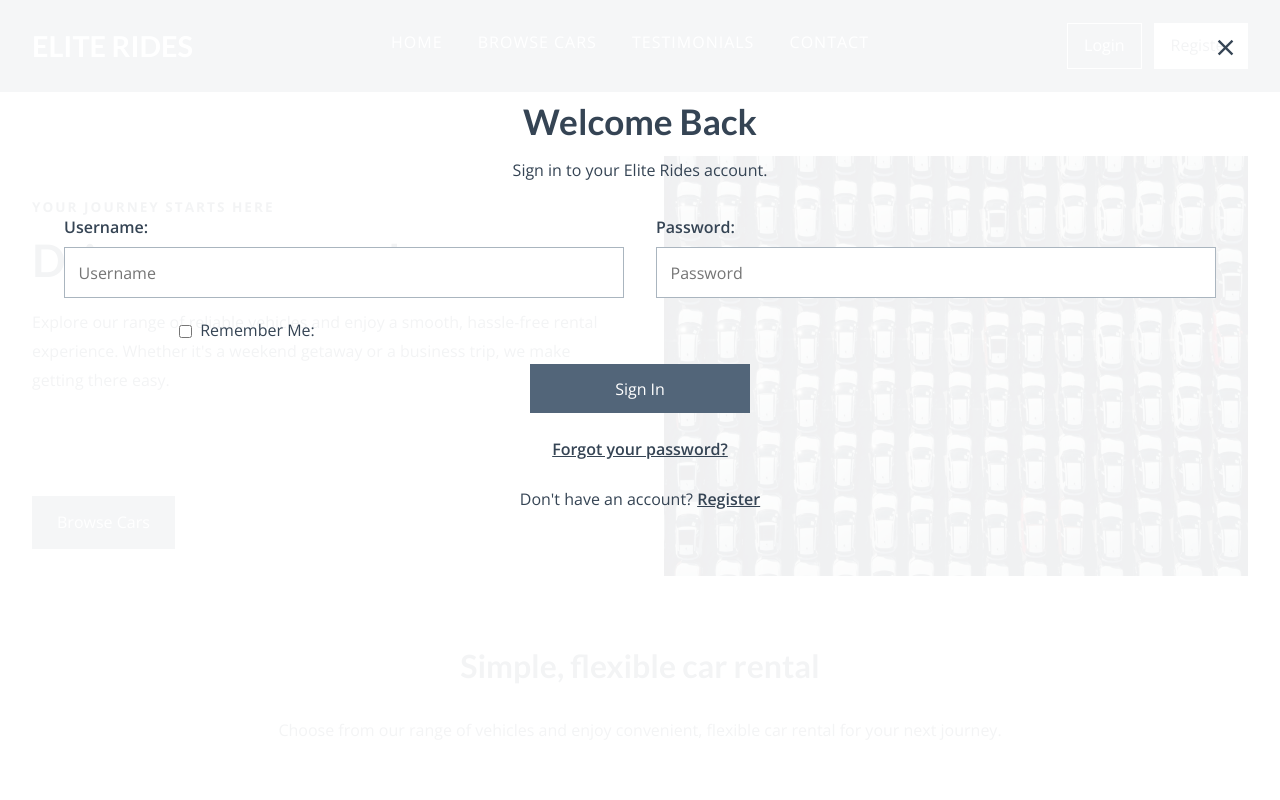
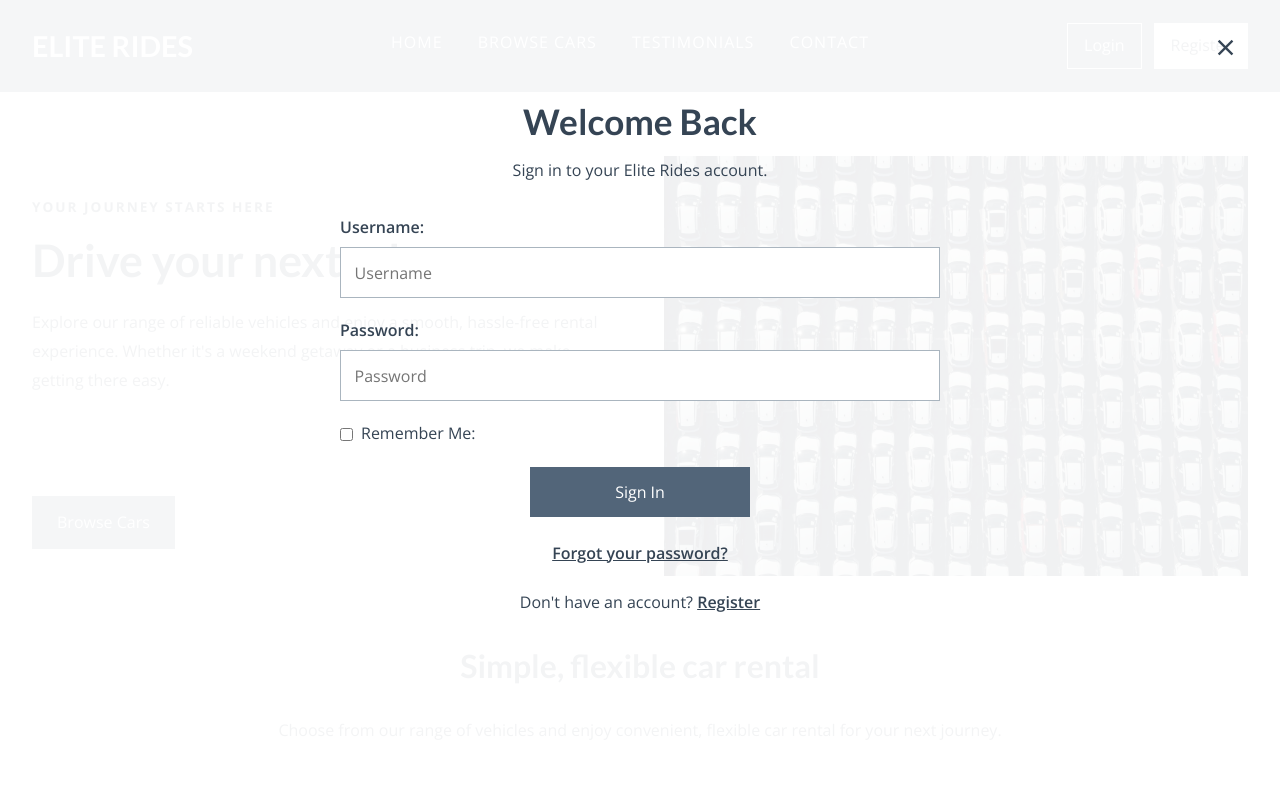
Before and after one commit to evapalatou/car-rental-app, a Django app: page /accounts/login/ in a window 1280 px wide. Run offline with Django 4.2, Linux system fonts and the light colour scheme.

Commit message:
Style authentication form fields

```diff
--- a/static/css/style.css
+++ b/static/css/style.css
@@ -569,9 +569,10 @@ footer p {
 /* Authentication form */
 .signup-panel form {
     display: grid;
-    grid-template-columns: repeat(2, minmax(0, 1fr));
-    gap: 1.25rem 2rem;
+    grid-template-columns: 1fr;
+    gap: 1.25rem;
     width: 100%;
+    max-width: 600px;
     margin: 0 auto;
 }
 
@@ -732,9 +733,9 @@ footer p {
     align-items: center;
     justify-content: flex-start;
     gap: 0.5rem;
-    width: 80%;
+    width: 100%;
+    max-width: 600px;
     margin: 0 auto;
-    grid-column: 1 / -1;
 }
 
 .remember-field input[type="checkbox"] {
```
